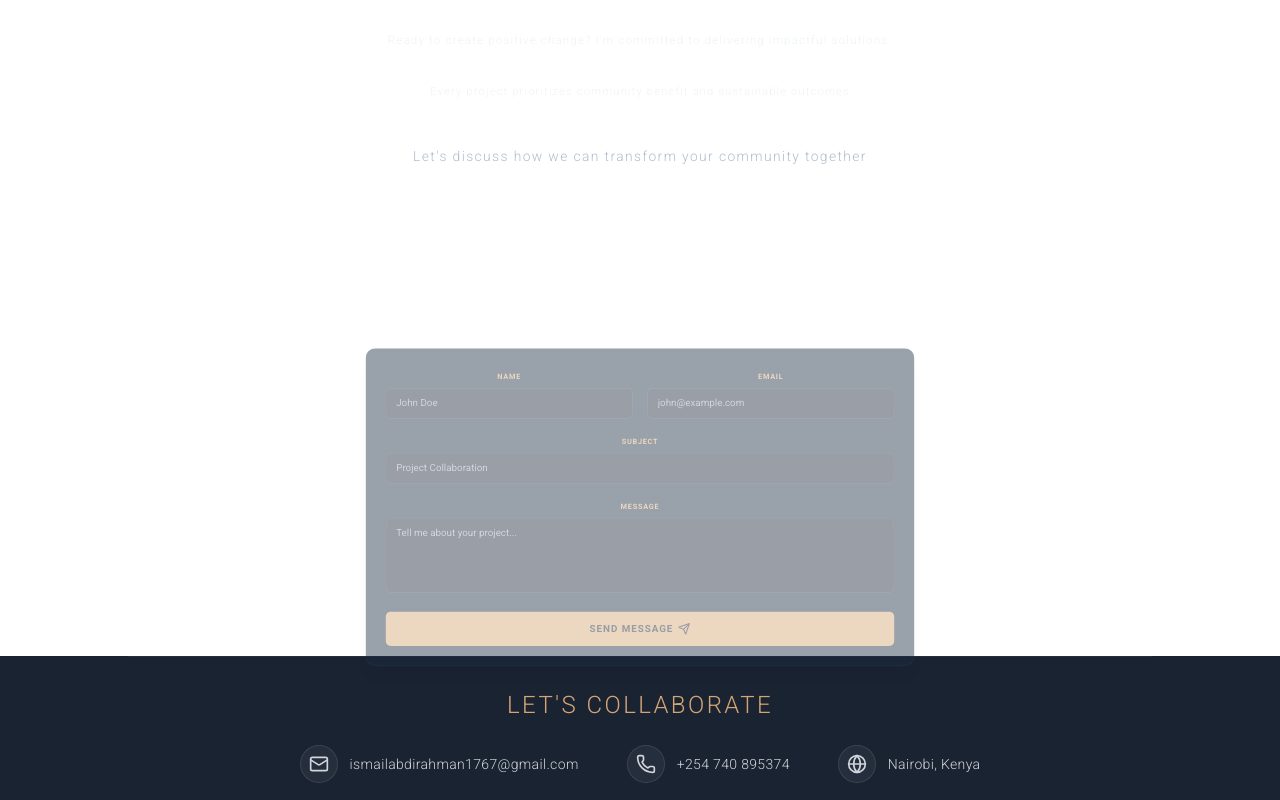
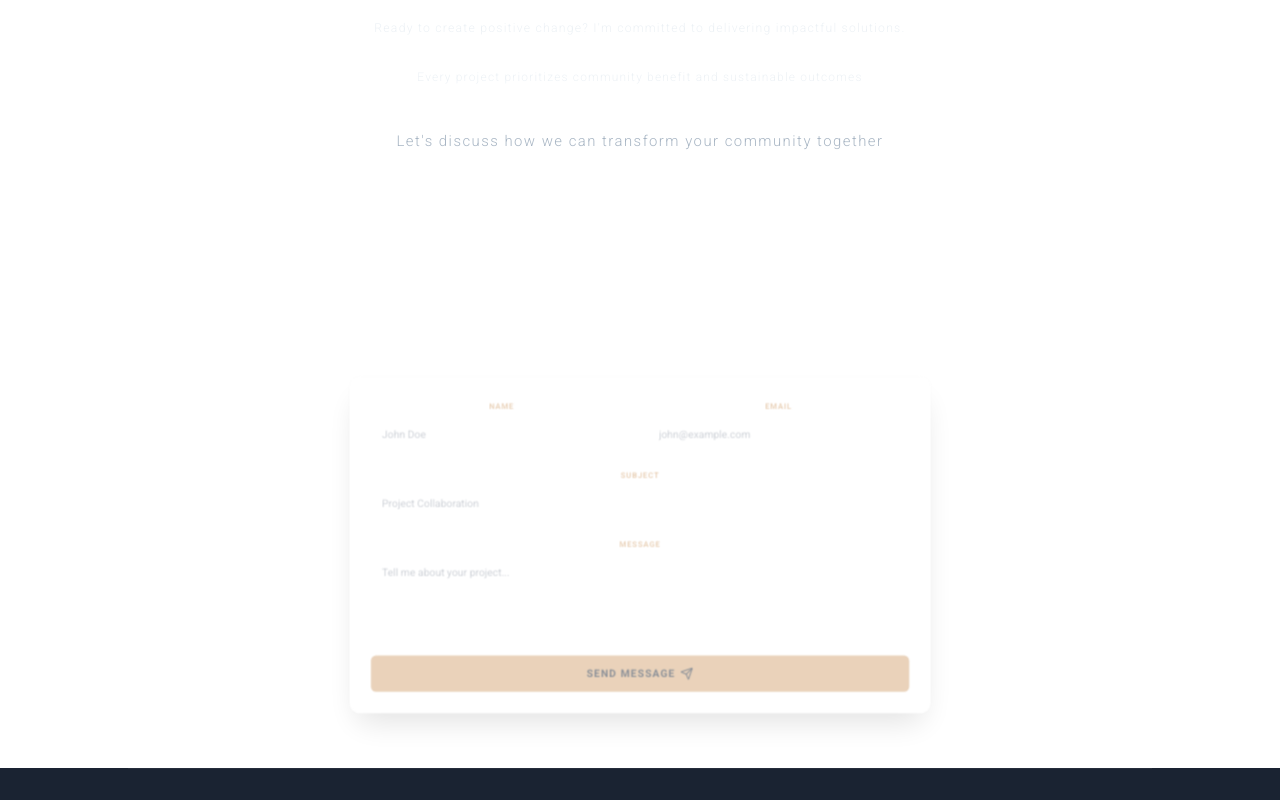
Before and after one commit to king120kw/portfolio, a React (Vite) app: page / in a window 1280 px wide. Shown: the part 5060-5860 px from the top of the page. Built offline with nearby package versions, Linux system fonts and the light colour scheme.

Commit message:
Implement definitive glassmorphic contact layout and precise spacing

```diff
--- a/src/components/Contact.tsx
+++ b/src/components/Contact.tsx
@@ -54,10 +54,10 @@ export const Contact: React.FC = () => {
   };
 
   return (
-    <div id="contact" className="relative z-10 pt-0 pb-0 px-6 md:px-[10%] min-h-[auto] flex flex-col justify-center">
+    <div id="contact" className="relative z-10 pt-0 pb-16 px-6 md:px-[10%] min-h-[auto] flex flex-col justify-center">
       <div className="max-w-4xl mx-auto w-full">
-        {/* Contact Form (Centered) */}
-        <div className="bg-[#1a2b41] p-8 rounded-2xl border border-white/10 shadow-xl autoShow group hover:shadow-2xl transition-all duration-300">
+        {/* Contact Form (Centered Glassmorphism) */}
+        <div className="bg-white/10 backdrop-blur-md p-8 rounded-2xl border border-white/20 shadow-2xl autoShow transition-all duration-500">
           <form onSubmit={handleSubmit} className="space-y-6">
             <div className="grid grid-cols-1 md:grid-cols-2 gap-6">
               <div className="space-y-2">
@@ -68,7 +68,7 @@ export const Contact: React.FC = () => {
                   autoComplete="name"
                   value={formData.name}
                   onChange={(e) => setFormData({ ...formData, name: e.target.value })}
-                  className="w-full bg-[#1a2332]/50 border border-white/10 rounded-lg px-4 py-3 text-white focus:outline-none focus:border-[#d4a574] transition-colors"
+                  className="w-full bg-white/5 border border-white/10 rounded-lg px-4 py-3 text-white focus:outline-none focus:border-[#d4a574] focus:bg-white/10 transition-all"
                   placeholder="John Doe"
                 />
               </div>
@@ -80,7 +80,7 @@ export const Contact: React.FC = () => {
                   autoComplete="email"
                   value={formData.email}
                   onChange={(e) => setFormData({ ...formData, email: e.target.value })}
-                  className="w-full bg-[#1a2332]/50 border border-white/10 rounded-lg px-4 py-3 text-white focus:outline-none focus:border-[#d4a574] transition-colors"
+                  className="w-full bg-white/5 border border-white/10 rounded-lg px-4 py-3 text-white focus:outline-none focus:border-[#d4a574] focus:bg-white/10 transition-all"
                   placeholder="john@example.com"
                 />
               </div>
@@ -94,7 +94,7 @@ export const Contact: React.FC = () => {
                 autoComplete="off"
                 value={formData.subject}
                 onChange={(e) => setFormData({ ...formData, subject: e.target.value })}
-                className="w-full bg-[#1a2332]/50 border border-white/10 rounded-lg px-4 py-3 text-white focus:outline-none focus:border-[#d4a574] transition-colors"
+                className="w-full bg-white/5 border border-white/10 rounded-lg px-4 py-3 text-white focus:outline-none focus:border-[#d4a574] focus:bg-white/10 transition-all"
                 placeholder="Project Collaboration"
               />
             </div>
@@ -106,7 +106,7 @@ export const Contact: React.FC = () => {
                 rows={4}
                 value={formData.message}
                 onChange={(e) => setFormData({ ...formData, message: e.target.value })}
-                className="w-full bg-[#1a2332]/50 border border-white/10 rounded-lg px-4 py-3 text-white focus:outline-none focus:border-[#d4a574] transition-colors resize-none"
+                className="w-full bg-white/5 border border-white/10 rounded-lg px-4 py-3 text-white focus:outline-none focus:border-[#d4a574] focus:bg-white/10 transition-all resize-none"
                 placeholder="Tell me about your project..."
               />
             </div>
--- a/src/components/GetStarted.tsx
+++ b/src/components/GetStarted.tsx
@@ -2,7 +2,7 @@ import React from 'react';
 
 export const GetStarted: React.FC = () => {
   return (
-    <div id="getStarted" className="relative z-10 pt-24 pb-0 px-[10%] text-[#e8eef3]">
+    <div id="getStarted" className="relative z-10 pt-24 pb-12 px-[10%] text-[#e8eef3]">
       <h4 className="autoShow font-['Roboto_Condensed'] text-[40px] font-light uppercase tracking-[0.15em] mb-8 leading-tight">
         IMPACT GUARANTEE
       </h4>
```
